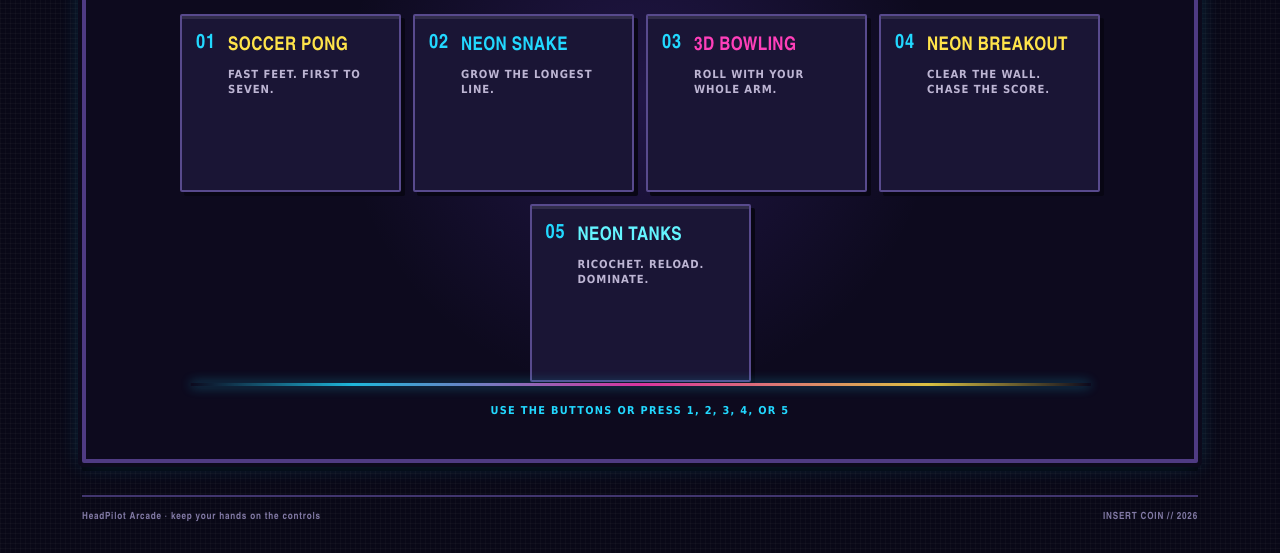
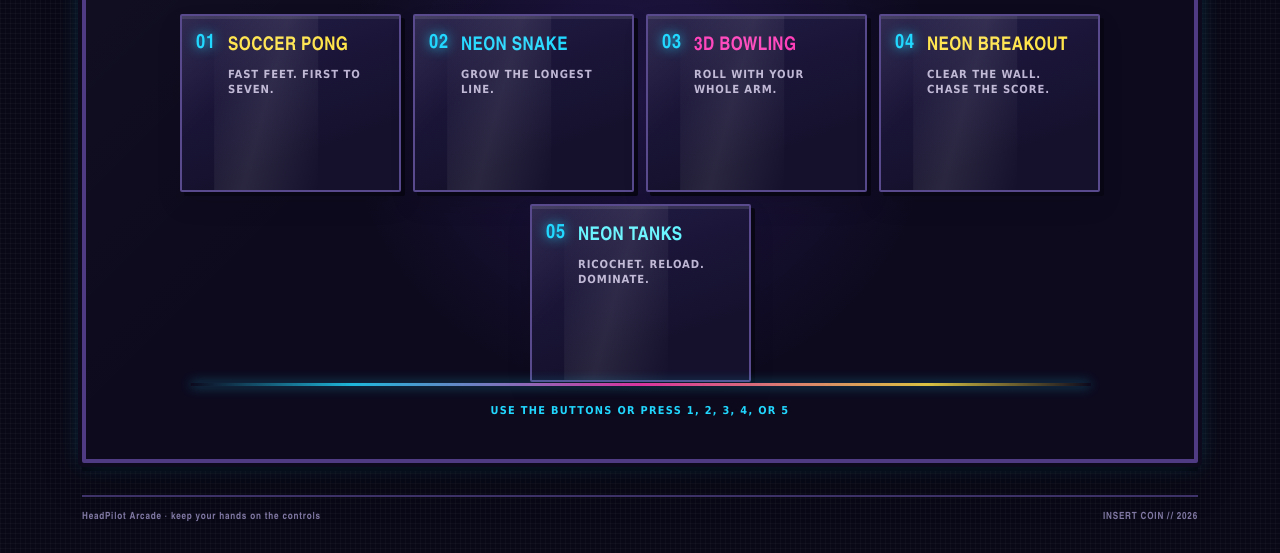
Before and after one commit to aj0khi/aircade-mru-hacks, a website built with Vite: page index.html in a window 1280 px wide. Shown: the part 397-950 px from the top of the page. Built offline with nearby package versions, Linux system fonts and the light colour scheme.

Commit message:
Refine arcade interface motion and depth

```diff
--- a/src/styles/main.css
+++ b/src/styles/main.css
@@ -11,6 +11,7 @@
   --panel: #17132d;
   --panel-light: #241d45;
   --line: #41356e;
+  --shadow: #080614;
 }
 
 * {
@@ -18,6 +19,7 @@
 }
 
 body {
+  position: relative;
   margin: 0;
   min-width: 320px;
   min-height: 100vh;
@@ -27,6 +29,34 @@ body {
     radial-gradient(circle at 50% -10%, #2b1d5c 0, transparent 46%),
     #090817;
   background-size: 5px 5px, 5px 5px, auto, auto;
+  overflow-x: hidden;
+}
+
+body::before,
+body::after {
+  position: fixed;
+  z-index: -1;
+  pointer-events: none;
+  content: "";
+}
+
+body::before {
+  top: -20vh;
+  left: 50%;
+  width: min(70vw, 900px);
+  height: 70vh;
+  border-radius: 50%;
+  background: radial-gradient(ellipse, rgba(123, 77, 255, 0.16), transparent 68%);
+  transform: translateX(-50%);
+  animation: ambient-drift 12s ease-in-out infinite;
+}
+
+body::after {
+  inset: 0;
+  opacity: 0.26;
+  background: linear-gradient(115deg, transparent 0 42%, rgba(34, 216, 255, 0.08) 49%, transparent 56%);
+  background-size: 180% 100%;
+  animation: scan-sweep 14s linear infinite;
 }
 
 .arcade {
@@ -51,7 +81,8 @@ body {
   border: 2px solid var(--line);
   border-bottom-color: var(--pink);
   background: rgba(18, 14, 38, 0.92);
-  box-shadow: 0 0 0 4px #0c0a1c, 0 5px 0 #0c0a1c;
+  box-shadow: 0 0 0 4px #0c0a1c, 0 5px 0 #0c0a1c, 0 14px 34px rgba(0, 0, 0, 0.18);
+  animation: cabinet-idle 8s ease-in-out infinite;
 }
 
 .header::before,
@@ -96,6 +127,12 @@ body {
   font-size: 0.72rem;
   letter-spacing: -0.08em;
   transform: rotate(-4deg);
+  transition: transform 180ms ease, box-shadow 180ms ease;
+}
+
+.brand-mark:hover {
+  transform: rotate(-8deg) translateY(-2px);
+  box-shadow: 5px 5px 0 var(--pink), 0 0 18px rgba(255, 228, 74, 0.38);
 }
 
 .eyebrow,
@@ -158,6 +195,7 @@ h1.marquee-sign {
   border: 2px solid #160f2c;
   border-radius: 50%;
   background: var(--yellow);
+  animation: status-blink 2.8s ease-in-out infinite;
 }
 
 .game-shell {
@@ -170,7 +208,9 @@ h1.marquee-sign {
   box-shadow:
     0 0 0 4px #0c0a1c,
     0 0 22px rgba(34, 216, 255, 0.22),
-    0 8px 0 #05040d;
+    0 8px 0 #05040d,
+    0 20px 40px rgba(0, 0, 0, 0.24);
+  isolation: isolate;
 }
 
 .game-shell.awaiting-choice {
@@ -185,9 +225,11 @@ h1.marquee-sign {
   place-content: center;
   padding: 42px 8%;
   background:
+    linear-gradient(135deg, rgba(255, 255, 255, 0.025), transparent 35%),
     radial-gradient(circle at 50% 40%, rgba(123, 77, 255, 0.18), transparent 45%),
     #0d0a1e;
   text-align: center;
+  animation: menu-arrive 420ms ease-out both;
 }
 
 .game-menu::before,
@@ -238,9 +280,12 @@ h1.marquee-sign {
   gap: 12px;
   width: min(920px, 100%);
   margin: 0 auto 22px;
+  perspective: 900px;
 }
 
 .game-choice {
+  position: relative;
+  overflow: hidden;
   display: flex;
   min-height: 178px;
   align-items: flex-start;
@@ -248,9 +293,42 @@ h1.marquee-sign {
   padding: 16px 14px;
   color: #fff;
   border-color: #584a8d;
-  background: #1a1535;
+  background:
+    linear-gradient(135deg, rgba(255, 255, 255, 0.07), transparent 32%),
+    linear-gradient(160deg, #211b45, #15112d 72%);
   text-align: left;
-  box-shadow: inset 0 3px 0 rgba(255, 255, 255, 0.1), 4px 4px 0 #080614;
+  box-shadow: inset 0 3px 0 rgba(255, 255, 255, 0.1), 4px 4px 0 var(--shadow), 0 12px 24px rgba(0, 0, 0, 0.12);
+  transform: translateY(0);
+  transition: transform 180ms ease, border-color 180ms ease, box-shadow 180ms ease, background 180ms ease;
+  animation: choice-arrive 480ms cubic-bezier(0.2, 0.8, 0.2, 1) both;
+}
+
+.game-choice::before {
+  position: absolute;
+  top: 0;
+  right: -30%;
+  bottom: 0;
+  width: 48%;
+  content: "";
+  background: linear-gradient(105deg, transparent, rgba(255, 255, 255, 0.09), transparent);
+  transform: translateX(-140%);
+  transition: transform 500ms ease;
+}
+
+.game-choice:hover,
+.game-choice:focus-visible {
+  z-index: 1;
+  border-color: var(--blue);
+  background:
+    linear-gradient(135deg, rgba(255, 255, 255, 0.1), transparent 32%),
+    linear-gradient(160deg, #2d2558, #191333 72%);
+  box-shadow: inset 0 3px 0 rgba(255, 255, 255, 0.16), 5px 7px 0 var(--shadow), 0 0 24px rgba(34, 216, 255, 0.2);
+  transform: translateY(-5px);
+}
+
+.game-choice:hover::before,
+.game-choice:focus-visible::before {
+  transform: translateX(270%);
 }
 
 .game-choice strong,
@@ -280,6 +358,7 @@ h1.marquee-sign {
   font-family: "Arial Narrow", "Franklin Gothic Heavy", Arial, sans-serif;
   font-size: 1.25rem;
   font-weight: 900;
+  text-shadow: 0 0 12px currentColor;
 }
 
 .choice-snake strong {
@@ -442,7 +521,7 @@ button[hidden],
   padding: 10px;
   border: 2px solid var(--line);
   background: var(--panel);
-  box-shadow: 0 4px 0 #0c0a1c;
+  box-shadow: 0 4px 0 #0c0a1c, 0 14px 28px rgba(0, 0, 0, 0.16);
 }
 
 .controls::before {
@@ -462,6 +541,8 @@ button[hidden],
 }
 
 button {
+  position: relative;
+  overflow: hidden;
   min-height: 42px;
   border: 2px solid #5a4b8f;
   border-radius: 2px;
@@ -484,6 +565,23 @@ button:focus-visible {
   border-color: #fff27b;
   background: var(--yellow);
   transform: translate(-1px, -1px);
+}
+
+button:not(:disabled)::after {
+  position: absolute;
+  top: 0;
+  bottom: 0;
+  left: -55%;
+  width: 24%;
+  content: "";
+  background: rgba(255, 255, 255, 0.22);
+  transform: skewX(-20deg);
+  transition: left 320ms ease;
+}
+
+button:hover:not(:disabled)::after,
+button:focus-visible::after {
+  left: 125%;
 }
 
 button:active:not(:disabled) {
@@ -586,6 +684,45 @@ button.primary {
   }
 }
 
+@keyframes ambient-drift {
+  0%, 100% { transform: translateX(-50%) scale(1); opacity: 0.7; }
+  50% { transform: translateX(-50%) scale(1.08); opacity: 1; }
+}
+
+@keyframes scan-sweep {
+  0% { background-position: 180% 0; }
+  100% { background-position: -20% 0; }
+}
+
+@keyframes cabinet-idle {
+  0%, 100% { border-bottom-color: var(--pink); }
+  48% { border-bottom-color: var(--pink); }
+  50% { border-bottom-color: #8d3b83; }
+  52% { border-bottom-color: var(--pink); }
+}
+
+@keyframes status-blink {
+  0%, 100% { opacity: 1; box-shadow: 0 0 7px var(--yellow); }
+  46% { opacity: 1; box-shadow: 0 0 12px var(--yellow); }
+  50% { opacity: 0.55; box-shadow: 0 0 2px var(--yellow); }
+  54% { opacity: 1; box-shadow: 0 0 10px var(--yellow); }
+}
+
+@keyframes menu-arrive {
+  from { opacity: 0; transform: translateY(10px); }
+  to { opacity: 1; transform: translateY(0); }
+}
+
+@keyframes choice-arrive {
+  from { opacity: 0; transform: translateY(16px) scale(0.98); }
+  to { opacity: 1; transform: translateY(0) scale(1); }
+}
+
+.game-choice:nth-child(2) { animation-delay: 50ms; }
+.game-choice:nth-child(3) { animation-delay: 100ms; }
+.game-choice:nth-child(4) { animation-delay: 150ms; }
+.game-choice:nth-child(5) { animation-delay: 200ms; }
+
 @media (prefers-reduced-motion: reduce) {
   .brand-mark,
   h1.marquee-sign,
@@ -594,8 +731,18 @@ button.primary {
   .game-shell::before,
   .controls::before,
   .game-menu::before,
-  .game-menu::after {
+  .game-menu::after,
+  body::before,
+  body::after,
+  .game-choice,
+  .status-dot {
     animation: none;
+  }
+
+  .game-choice,
+  button,
+  .brand-mark {
+    transition: none;
   }
 }
 
```
